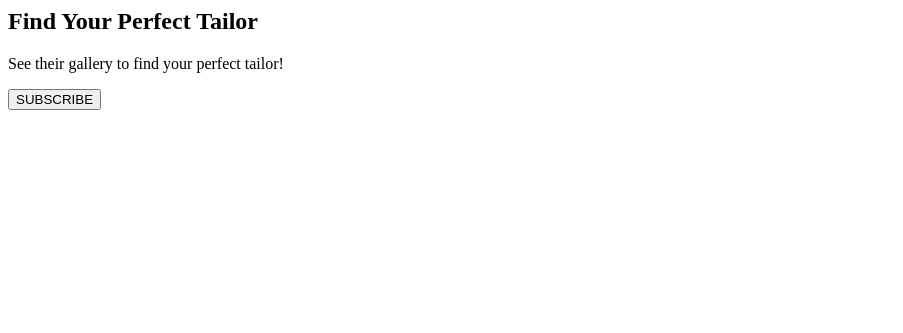
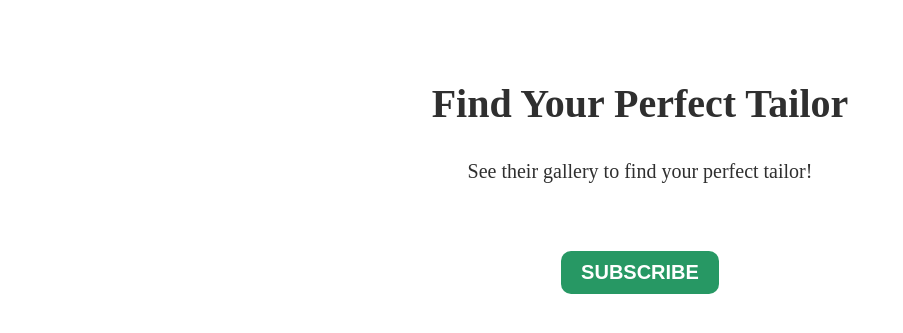
Before and after one commit to archmans/Jahitin, a PHP site: template php-jahitin/src/view/newuser.php in a window 1280 px wide. Shown: the top 333 px of the page, without its empty margins (0-903 px from the left). Run offline with PHP 8.4, Linux system fonts and the light colour scheme; the template is opened without the code that fills it, so the values that code supplies are empty.

Commit message:
feat: add fe subscription

```diff
--- a/php-jahitin/src/styles/homepage.css
+++ b/php-jahitin/src/styles/homepage.css
@@ -15,7 +15,7 @@ body {
     background-repeat: no-repeat;
 }
 
-/* .bangs {
+.bangs {
     position: fixed;
     top: 0;
     width: 100%;
@@ -23,7 +23,7 @@ body {
     height: 60px;
     box-shadow: 0px 5px 5px rgba(0, 0, 0, 0.25);
     z-index: 1;
-} */
+}
 
 .bangs .title {
     color: #000;
--- a/php-jahitin/src/view/newuser.php
+++ b/php-jahitin/src/view/newuser.php
@@ -7,3 +7,39 @@
         </form>
     </div>
 </body>
+
+<style>
+    .belum-premium {
+        text-align: center;
+        margin-top: 5rem;
+    }
+
+    .belum-premium h2 {
+        font-size: 40px;
+        font-weight: bold;
+        color: #2F2F2F;
+    }
+
+    .belum-premium p {
+        font-size: 20px;
+        color: #2F2F2F;
+    }
+
+    .button-subscribe {
+        background-color: #279864;
+        color: #FFFFFF;
+        border: none;
+        border-radius: 10px;
+        padding: 10px 20px;
+        margin-top: 3rem;
+        font-size: 20px;
+        font-weight: bold;
+    }
+
+    .button-subscribe:hover {
+        background-color: #FFFFFF;
+        color: #2F2F2F;
+        border: 2px solid #2F2F2F;
+        transition-duration: 0.5s;
+    }
+</style>
```
Also changed, not shown: php-jahitin/src/galleryPage.php (+70 -2 lines), php-jahitin/src/view/pending.php (+23 -4 lines), php-jahitin/src/view/rejected.php (+17 -2 lines).
